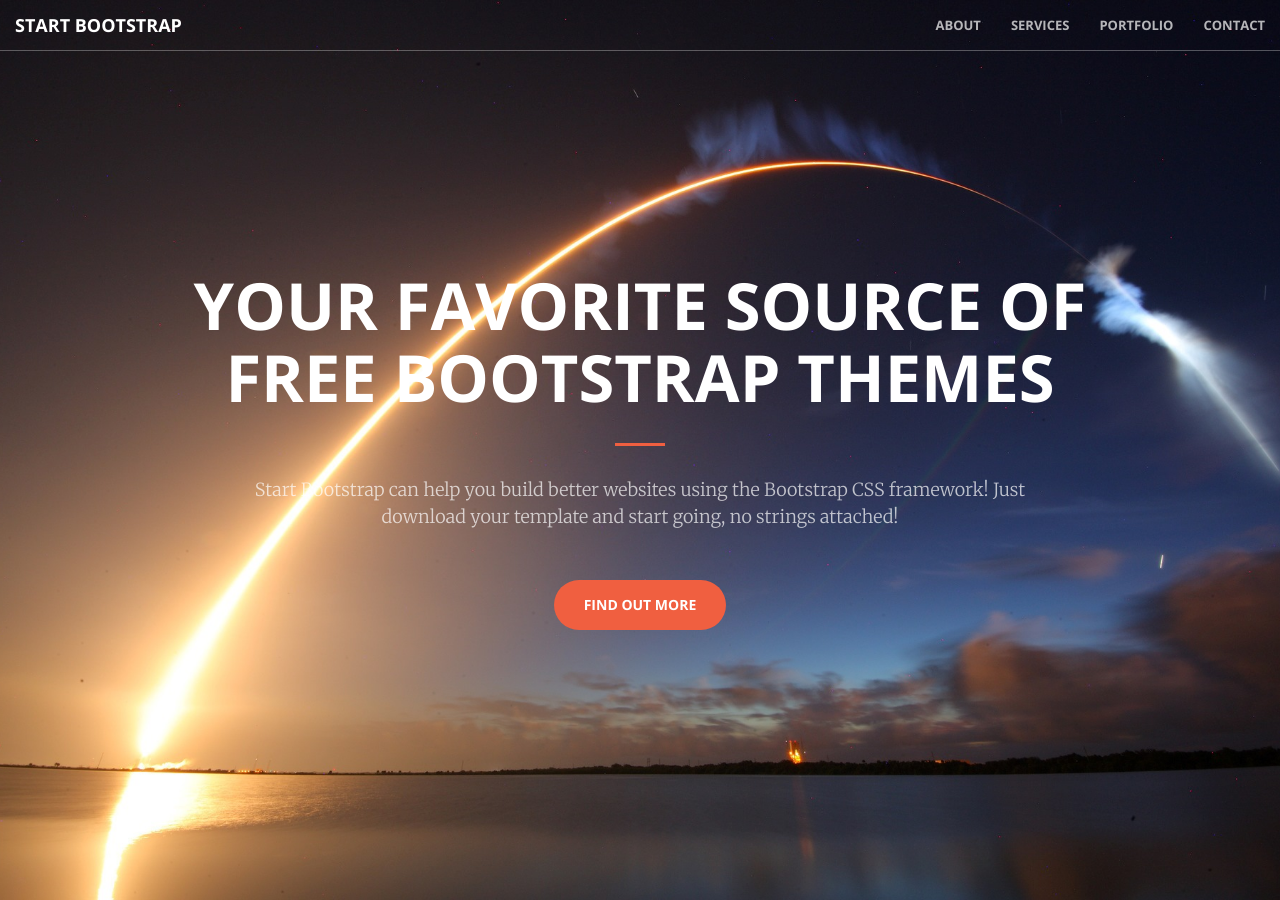
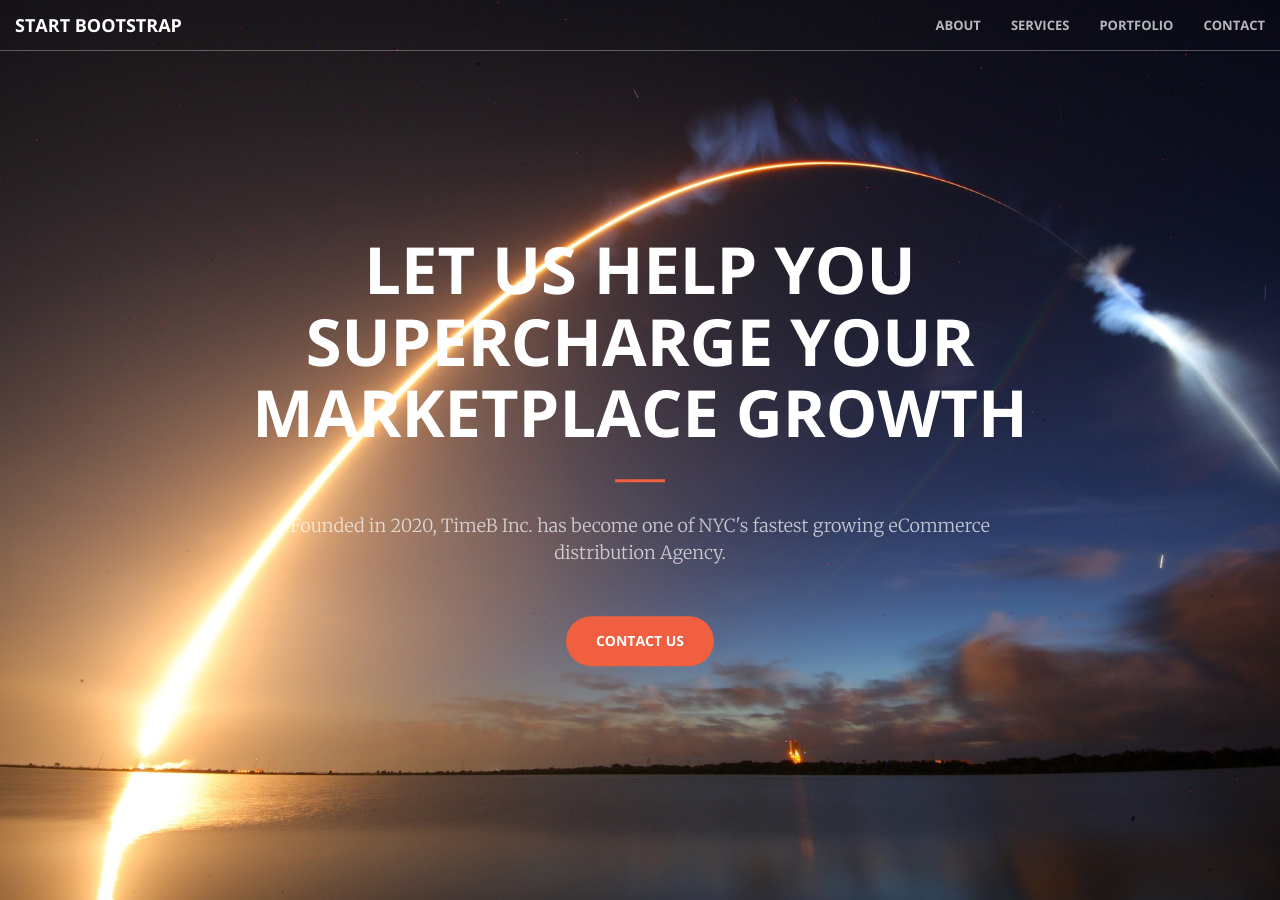
Before and after one commit to TimeBinc/TimeBinc.github.io, a Jekyll site: the page built from index.html, in a window 1280 px wide and 900 px high. Built offline with Jekyll 4.4.1, drawn with Linux system fonts in a browser that asks for light colours.

Commit message:
Change contents

```diff
--- a/_includes/header.html
+++ b/_includes/header.html
@@ -1,10 +1,10 @@
 <header>
     <div class="header-content">
         <div class="header-content-inner">
-            <h1>Your Favorite Source of Free Bootstrap Themes</h1>
+            <h1>LET US HELP YOU SUPERCHARGE YOUR MARKETPLACE GROWTH</h1>
             <hr>
-            <p>Start Bootstrap can help you build better websites using the Bootstrap CSS framework! Just download your template and start going, no strings attached!</p>
-            <a href="#about" class="btn btn-primary btn-xl page-scroll">Find Out More</a>
+            <p>Founded in 2020, TimeB Inc. has become one of NYC's fastest growing eCommerce distribution Agency.</p>
+            <a href="#about" class="btn btn-primary btn-xl page-scroll">Contact Us</a>
         </div>
     </div>
 </header>
```
